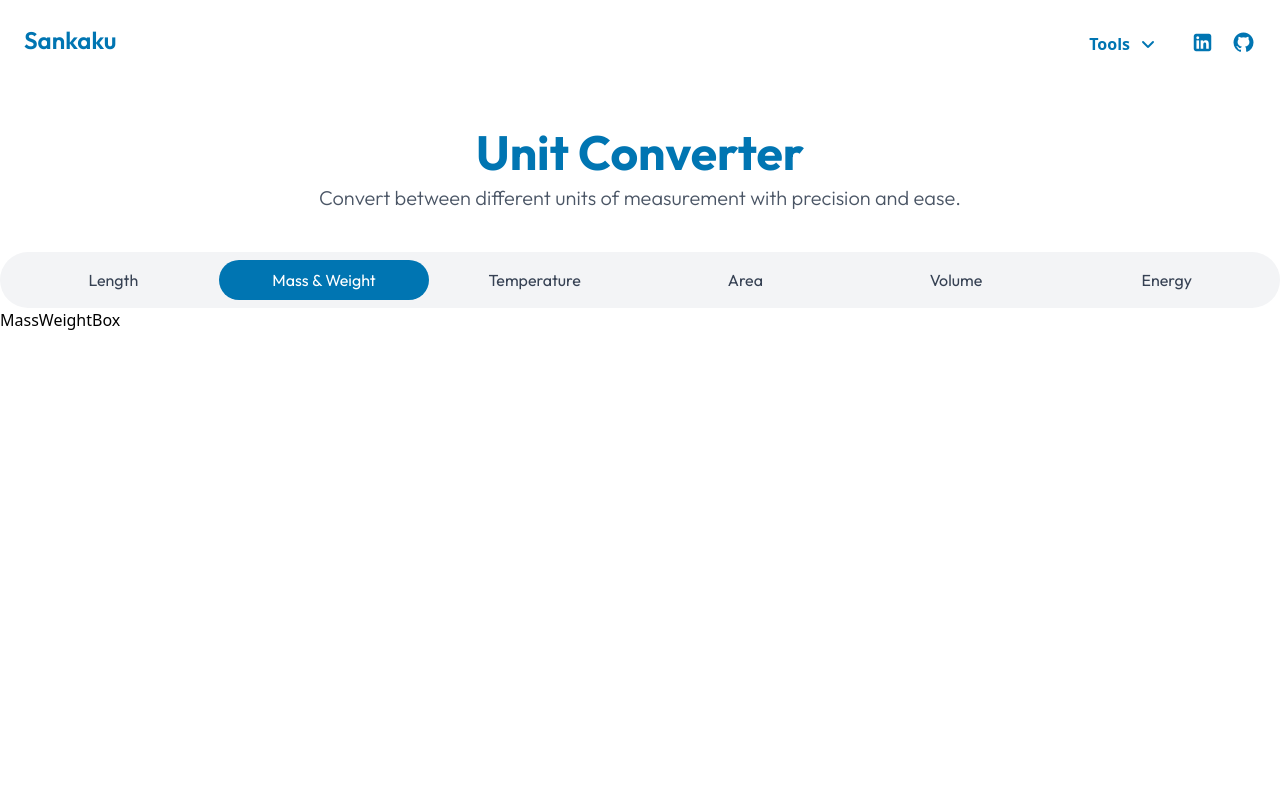
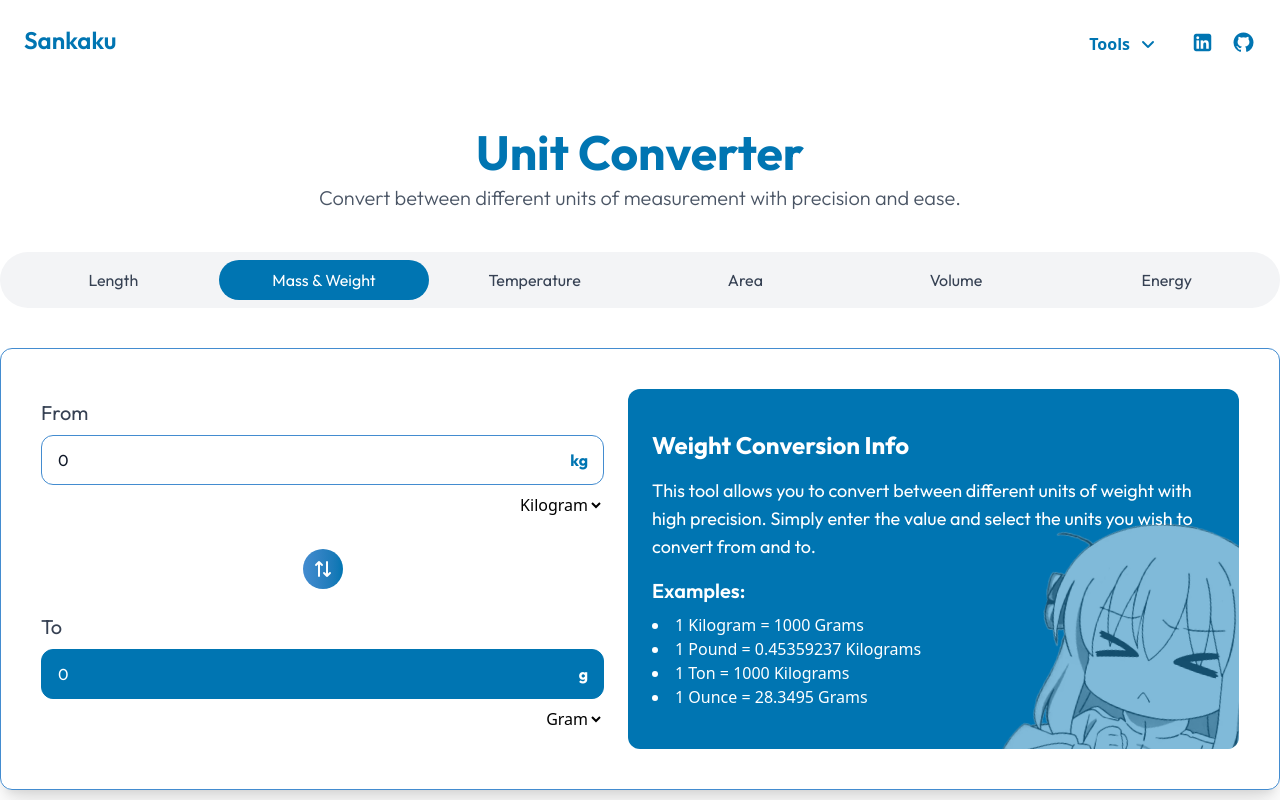
Before and after one commit to ramadityo/sankaku, a React (Vite) app: page /unit-converter in a window 1280 px wide. Both pictures are taken after a click on the button "Mass & Weight". Built offline with nearby package versions, Linux system fonts and the light colour scheme.

Commit message:
add transition

```diff
--- a/src/UnitConverter.jsx
+++ b/src/UnitConverter.jsx
@@ -1,4 +1,7 @@
-import React, { useState, useEffect } from "react";
+import React, { useState } from "react";
+// 1. Import motion dan AnimatePresence dari framer-motion
+import { motion, AnimatePresence } from "framer-motion";
+
 import LengthBox from "./components/UnitConverter/LengthBox";
 import MassWeightBox from "./components/UnitConverter/MassWeightBox";
 import TempBox from "./components/UnitConverter/TempBox";
@@ -18,6 +21,26 @@ export default function UnitConverter() {
         { name: "Energy", id: 5, componentName: <EnergyBox /> },
     ];
 
+    // 2. (Opsional tapi direkomendasikan) Definisikan varian animasi
+    const variants = {
+        enter: {
+            opacity: 1,
+            y: 0,
+            transition: {
+                duration: 0.3,
+                ease: "easeInOut"
+            }
+        },
+        exit: {
+            opacity: 0,
+            y: -20, // Bergerak sedikit ke atas saat menghilang
+            transition: {
+                duration: 0.2,
+                ease: "easeInOut"
+            }
+        }
+    };
+
     return (
         <div className="w-full">
             <div className="space-y-2">
@@ -32,7 +55,19 @@ export default function UnitConverter() {
                 ))}
             </div>
 
-            <div className="container mx-auto">{units[activeState].componentName}</div>
+            <div className="container mx-auto mt-8">
+                <AnimatePresence mode="wait">
+                    <motion.div
+                        key={activeState}
+                        variants={variants}
+                        initial="exit"
+                        animate="enter"
+                        exit="exit"
+                    >
+                        {units[activeState].componentName}
+                    </motion.div>
+                </AnimatePresence>
+            </div>
         </div>
     );
 }
--- a/src/components/UnitConverter/LengthBox.jsx
+++ b/src/components/UnitConverter/LengthBox.jsx
@@ -80,6 +80,10 @@ export default function LengthBox() {
         handleConvert();
     }, [fromValue, fromUnit, toUnit]);
 
+    function easeOutQuint(x) {
+        return 1 - Math.pow(1 - x, 5);
+    }
+
     return (
         <div className="mt-10 w-full min-h-[50vh] max-md:flex-col p-10 rounded-xl border border-blue-secondary shadow-xl flex gap-6 items-center">
             <div className="flex-1 flex flex-col justify-center gap-6 max-md:w-full">
@@ -157,7 +161,7 @@ export default function LengthBox() {
                     </ul>
                 </div>
 
-                <m.div initial={{ opacity: 0, translateX: 50, translateY: 100, rotate: 50 }} animate={{ opacity: .5, translateX: 0, translateY: 0, rotate: 12, transition: { duration: 1, delay: 0.5, ease: "circOut" }  }} exit={{ opacity: 0, translateX: 50, translateY: 100, rotate: 50 }} className="absolute z-10 -bottom-16 -right-20 w-[300px] ">
+                <m.div initial={{ opacity: 0.5, translateX: 50, translateY: 1000, rotate: 50 }} animate={{ opacity: 0.5, translateX: 0, translateY: 0, rotate: 12, transition: { duration: 1.5, delay: 0.5, ease: easeOutQuint } }} exit={{ opacity: 0, translateX: 50, translateY: 100, rotate: 50 }} className="absolute z-10 -bottom-16 -right-20 w-[300px] ">
                     <img src="/bocchi.webp" className="w-[300px]" alt="" />
                 </m.div>
             </div>
--- a/src/components/UnitConverter/MassWeightBox.jsx
+++ b/src/components/UnitConverter/MassWeightBox.jsx
@@ -1,7 +1,158 @@
-import React from 'react'
+import React, { useEffect, useRef, useState } from "react";
+import { convertMass } from "../../lib/math";
+import { motion as m } from "framer-motion";
 
 export default function MassWeightBox() {
-  return (
-    <div>MassWeightBox</div>
-  )
+    const [fromUnit, setFromUnit] = useState("Kilogram");
+    const [toUnit, setToUnit] = useState("Gram");
+    const [fromValue, setFromValue] = useState(0);
+    const [previewToValue, setPreviewToValue] = useState(0);
+    const [toValue, setToValue] = useState(0);
+
+    const [weightUnits, setWeightUnits] = useState([
+        {
+            name: "Tonne",
+            symbol: "t",
+        },
+        {
+            name: "Kilogram",
+            symbol: "kg",
+        },
+        {
+            name: "Hektogram",
+            symbol: "hg",
+        },
+        {
+            name: "Dekagram",
+            symbol: "dag",
+        },
+        {
+            name: "Gram",
+            symbol: "g",
+        },
+        {
+            name: "Desigram",
+            symbol: "dg",
+        },
+        {
+            name: "Centigram",
+            symbol: "cg",
+        },
+        {
+            name: "Miligram",
+            symbol: "mg",
+        },
+        {
+            name: "Microgram",
+            symbol: "μg",
+        },
+        {
+            name: "Quintal",
+            symbol: "q",
+        },
+        {
+            name: "Pound",
+            symbol: "lb",
+        },
+    ]);
+
+    const handleConvert = () => {
+        const resultValue = convertMass(fromValue, fromUnit, toUnit);
+
+        const formattedValue = resultValue.toLocaleString("en-US", { maximumFractionDigits: 6 });
+        setToValue(resultValue);
+        setPreviewToValue(formattedValue);
+    };
+
+    useEffect(() => {
+        handleConvert();
+    }, [fromValue, fromUnit, toUnit]);
+
+    function easeOutQuint(x) {
+        return 1 - Math.pow(1 - x, 5);
+    }
+
+    return (
+        <div className="mt-10 w-full min-h-[50vh] max-md:flex-col p-10 rounded-xl border border-blue-secondary shadow-xl flex gap-6 items-center">
+            <div className="flex-1 flex flex-col justify-center gap-6 max-md:w-full">
+                <div className="h-max flex-1 ">
+                    <p className="font-outfit text-gray-700 text-xl mb-2">From</p>
+                    <div className="relative">
+                        <input
+                            className="w-full outline-none border border-blue-secondary py-3 px-4 font-outfit text-gray-900 rounded-xl"
+                            type="text"
+                            name="fromValue"
+                            id="fromValue"
+                            value={fromValue}
+                            onChange={(e) => {
+                                setFromValue(e.target.value);
+                            }}
+                        />
+                        <div className="absolute right-0 top-0 bottom-0 flex items-center pr-4">
+                            <p className="font-outfit text-blue-primary font-bold">{weightUnits.find((unit) => unit.name === fromUnit)?.symbol}</p>
+                        </div>
+                    </div>
+                    <div className="w-full flex justify-end">
+                        <select name="fromUnit" id="fromUnit" className="py-2 outline-none text-right" value={fromUnit} onChange={(e) => setFromUnit(e.target.value)}>
+                            {weightUnits.map((unit, index) => (
+                                <option key={index} value={unit.name}>
+                                    {unit.name}
+                                </option>
+                            ))}
+                        </select>
+                    </div>
+                </div>
+                <div className="w-full flex justify-center ">
+                    <button
+                        className="cursor-pointer bg-linear-to-l from-blue-primary to-blue-secondary w-[40px] h-[40px] rounded-full"
+                        onClick={(e) => {
+                            e.currentTarget.classList.toggle("animate-rotateSwap");
+                            setFromUnit(toUnit);
+                            setToUnit(fromUnit);
+                            setFromValue(toValue);
+                            setToValue(fromValue);
+                        }}
+                    >
+                        <i className="fa-solid fa-arrow-right-arrow-left text-white rotate-90"></i>
+                    </button>
+                </div>
+                <div className=" h-max flex-1">
+                    <p className="font-outfit text-gray-700 text-xl mb-2">To</p>
+                    <div className="relative">
+                        <input disabled className="disabled:cursor-not-allowed w-full outline-none bg-blue-primary border border-blue-primary py-3 px-4 font-outfit text-white rounded-xl" value={previewToValue} type="text" name="toValue" id="toValue" />
+
+                        <div className="absolute right-0 top-0 bottom-0 flex items-center pr-4">
+                            <p className="font-outfit text-white font-bold">{weightUnits.find((unit) => unit.name === toUnit)?.symbol}</p>
+                        </div>
+                    </div>
+                    <div className="w-full flex justify-end relative">
+                        <select name="toUnit" id="toUnit" className="outline-none py-2 text-right" value={toUnit} onChange={(e) => setToUnit(e.target.value)}>
+                            {weightUnits.map((unit, index) => (
+                                <option key={index} value={unit.name}>
+                                    {unit.name}
+                                </option>
+                            ))}
+                        </select>
+                    </div>
+                </div>
+            </div>
+            <div className="py-10 px-6 relative overflow-hidden flex-1 flex items-center bg-blue-primary rounded-xl h-full">
+                <div className="text-white relative z-20">
+                    <h3 className="font-outfit text-2xl font-bold mb-4">Weight Conversion Info</h3>
+                    <p className="font-outfit text-lg mb-2">This tool allows you to convert between different units of weight with high precision. Simply enter the value and select the units you wish to convert from and to.</p>
+                    <h4 className="font-outfit text-xl font-semibold mt-4 mb-2">Examples:</h4>
+                    <ul className="list-disc list-inside">
+                        <li>1 Kilogram = 1000 Grams</li>
+                        <li>1 Pound = 0.45359237 Kilograms</li>
+                        <li>1 Ton = 1000 Kilograms</li>
+                        <li>1 Ounce = 28.3495 Grams</li>
+                    </ul>
+                </div>
+
+                <m.div initial={{ opacity: 0.5, translateX: 50, translateY: 1000, rotate: 50 }} animate={{ opacity: 0.5, translateX: 0, translateY: 0, rotate: 12, transition: { duration: 1.5, delay: 0.5, ease: easeOutQuint } }} exit={{ opacity: 0, translateX: 50, translateY: 100, rotate: 50 }} className="absolute z-10 -bottom-16 -right-20 w-[300px] ">
+                    <img src="/bocchi.webp" className="w-[300px]" alt="" />
+                </m.div>
+            </div>
+        </div>
+    );
 }
--- a/src/lib/math.js
+++ b/src/lib/math.js
@@ -27,4 +27,26 @@ function convertLength(value, fromUnit, toUnit) {
   return (value * conversionRates[fromUnit]) / conversionRates[toUnit];
 }
 
-export { convertLength };
+function convertMass(value, fromUnit, toUnit) {
+  const conversionRates = {
+    "Tonne": 1000000,
+    "Quintal": 100000,
+    "Kilogram": 1_000,
+    "Hektogram": 100,
+    "Dekagram": 10,
+    "Gram": 1,
+    "Desigram": 0.1,
+    "Centigram": 0.01,
+    "Miligram": 0.001,
+    "Microgram": 0.000001,
+    "Pound": 453.59237
+  };
+
+  if (!conversionRates[fromUnit] || !conversionRates[toUnit]) {
+    throw new Error("Invalid units");
+  }
+
+  return (value * conversionRates[fromUnit]) / conversionRates[toUnit];
+}
+
+export { convertLength, convertMass };
```
